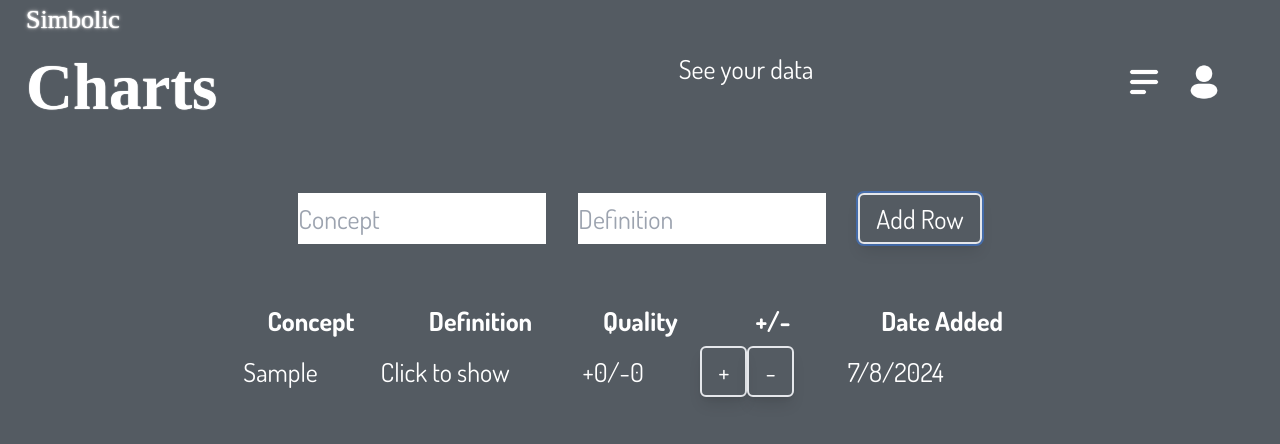
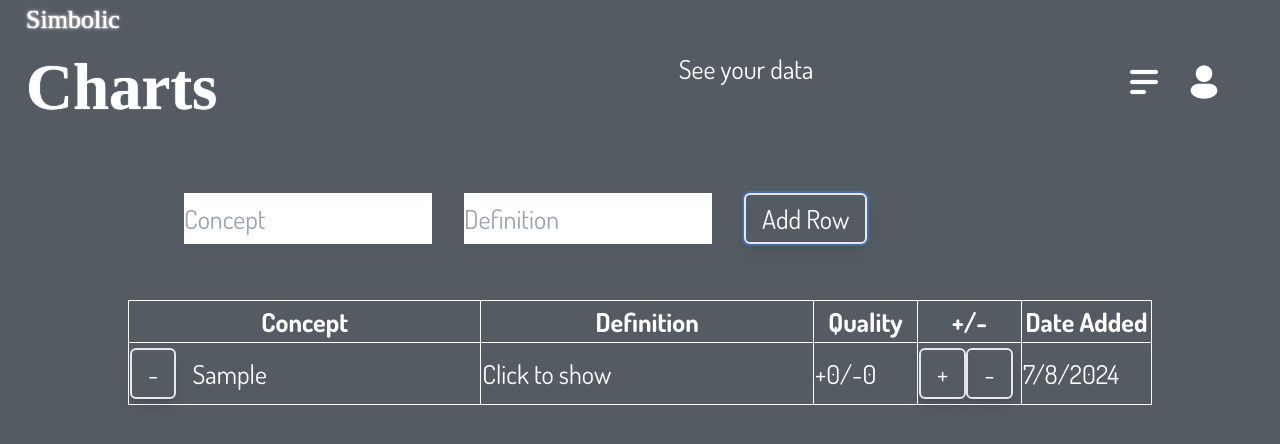
Before and after one commit to eliza-guseva/chart, a React (Create React App) app: page /dashboard in a window 1280 px wide. Both pictures are taken after typing "Sample", "Sample" into the empty fields and a click on the button "Add Row". Shown: the top 444 px of the page. Built offline with nearby package versions, Linux system fonts and the light colour scheme; no server answers; a web font is replaced by a local one.

Commit message:
it is a little bit of mess in the dashboard, but will have to do atm

```diff
--- a/src/components/Dashboard.js
+++ b/src/components/Dashboard.js
@@ -14,7 +14,9 @@ const Dashboard = () => {
     const [newRow, setNewRow] = useState({ concept: '', definition: '', plusMinus: '' });
 
     useEffect(() => {
-        axios.get('/memories')
+        console.log('Fetching data...');
+        console.log('api base url:', process.env.REACT_APP_API_BASE_URL);
+        api.get('/memories')
           .then(response => {
             setTableData(response.data);
           })
@@ -68,12 +70,12 @@ const Dashboard = () => {
         }
         newTableData[index].plusMinus = value;
         setTableData(newTableData);
-        //axios.put(`http://localhost:5000/api/table/${newTableData[index].id}`, newTableData[index]);
+        api.put(`/memories/${newTableData[index].id}`, newTableData[index]);
     };
 
     const handleAddRow = () => {
         const row = { ...newRow, quality: { positive: 0, negative: 0 }, dateAdded: new Date() };
-        axios.post('/memories', row)
+        api.post('/memories', row)
         .then(response => {
             setTableData([...tableData, response.data]);
             setNewRow({ concept: '', definition: '', plusMinus: '' });
@@ -87,10 +89,22 @@ const Dashboard = () => {
         ;
     };
 
+    const handleDeleteRow = (id) => {
+        // delet from database and then update the table
+        api.delete(`/memories/${id}`)
+        .then(response => {
+            setTableData(tableData.filter(row => row.id !== id));
+        })
+        // on error still show the new row
+        .catch(error => {
+            console.error('There was an error deleting the row!', error);
+        });
+    };
+
 
       return (
-        <div className="w-100 2xl:w-4/5 flex flex-col">
-            <div className='m-10 w-100 flex'>
+        <div className="w-100 xl:w-4/5 2xl:w-3/4 flex flex-col">
+            <div className='m-10 w-100 flex flex-col md:flex-row'>
             <input className='text-black m-4'
               type="text"
               placeholder="Concept"
@@ -107,27 +121,33 @@ const Dashboard = () => {
           </div>
           <table>
             <thead>
-              <tr>
+              <tr className='border border-white border-solid'>
                 <th onClick={() => handleSort('concept')}>Concept</th>
-                <th>Definition</th>
-                <th onClick={() => handleSort('quality')}>Quality</th>
-                <th>+/-</th>
-                <th onClick={() => handleSort('dateAdded')}>Date Added</th>
+                <th className='border border-white border-solid'>Definition</th>
+                <th className='w-[4em] text-center border border-white border-solid'
+                onClick={() => handleSort('quality')}>Quality</th>
+                <th className='w-[4em] text-center border border-white border-solid'>+/-</th>
+                <th className='w-[5em] text-center border border-white border-solid' onClick={() => handleSort('dateAdded')}>Date Added</th>
               </tr>
             </thead>
             <tbody>
               {sortedData.map((row, index) => (
-                <tr key={row.id}>
-                  <td>{row.concept}</td>
-                  <td onClick={() => handleDefinitionClick(index)}>
+                <tr key={row.id} className='border border-white border-solid' >
+                    <td className='border border-white border-solid'>
+                        <button className='mr-4 hover:bg-red-500'
+                        onClick={() => handleDeleteRow(row.id)}
+                        >-</button>
+                        {row.concept}
+                        </td>
+                    <td className='border border-white border-solid' onClick={() => handleDefinitionClick(index)}>
                     {row.showDefinition ? row.definition : 'Click to show'}
                     </td>
-                  <td>{`+${row.quality.positive}/-${row.quality.negative}`}</td>
-                  <td>
+                    <td className='border border-white border-solid'>{`+${row.quality.positive}/-${row.quality.negative}`}</td>
+                    <td className='border border-white border-solid'>
                     <button onClick={() => handlePlusMinusClick(index, '+')}>+</button>
                     <button onClick={() => handlePlusMinusClick(index, '-')}>-</button>
                     </td>
-                  <td>{new Date(row.dateAdded).toLocaleDateString()}</td>
+                    <td className='border border-white border-solid'>{new Date(row.dateAdded).toLocaleDateString()}</td>
                 </tr>
               ))}
             </tbody>
--- a/src/output.css
+++ b/src/output.css
@@ -614,6 +614,14 @@ video {
   margin-top: 1rem;
 }
 
+.mr-2{
+  margin-right: 0.5rem;
+}
+
+.mr-4{
+  margin-right: 1rem;
+}
+
 .flex{
   display: flex;
 }
@@ -630,6 +638,14 @@ video {
   width: 0.25rem;
 }
 
+.w-\[4em\]{
+  width: 4em;
+}
+
+.w-\[5em\]{
+  width: 5em;
+}
+
 .flex-col{
   flex-direction: column;
 }
@@ -644,6 +660,19 @@ video {
 
 .rounded-lg{
   border-radius: 0.5rem;
+}
+
+.border{
+  border-width: 1px;
+}
+
+.border-solid{
+  border-style: solid;
+}
+
+.border-white{
+  --tw-border-opacity: 1;
+  border-color: rgb(255 255 255 / var(--tw-border-opacity));
 }
 
 .bg-darkbtnhover{
@@ -966,9 +995,24 @@ h1{
   z-index: 1;
 }
 
+.hover\:bg-red-500:hover{
+  --tw-bg-opacity: 1;
+  background-color: rgb(239 68 68 / var(--tw-bg-opacity));
+}
+
+@media (min-width: 768px){
+  .md\:flex-row{
+    flex-direction: row;
+  }
+}
+
 @media (min-width: 1024px){
   .lg\:w-4\/5{
     width: 80%;
+  }
+
+  .lg\:flex-row{
+    flex-direction: row;
   }
 }
 
@@ -976,10 +1020,18 @@ h1{
   .xl\:w-4\/5{
     width: 80%;
   }
+
+  .xl\:flex-row{
+    flex-direction: row;
+  }
 }
 
 @media (min-width: 1536px){
   .\32xl\:w-4\/5{
     width: 80%;
   }
+
+  .\32xl\:w-3\/4{
+    width: 75%;
+  }
 }
```
Lines whose indentation alone changed are shown as unchanged.
